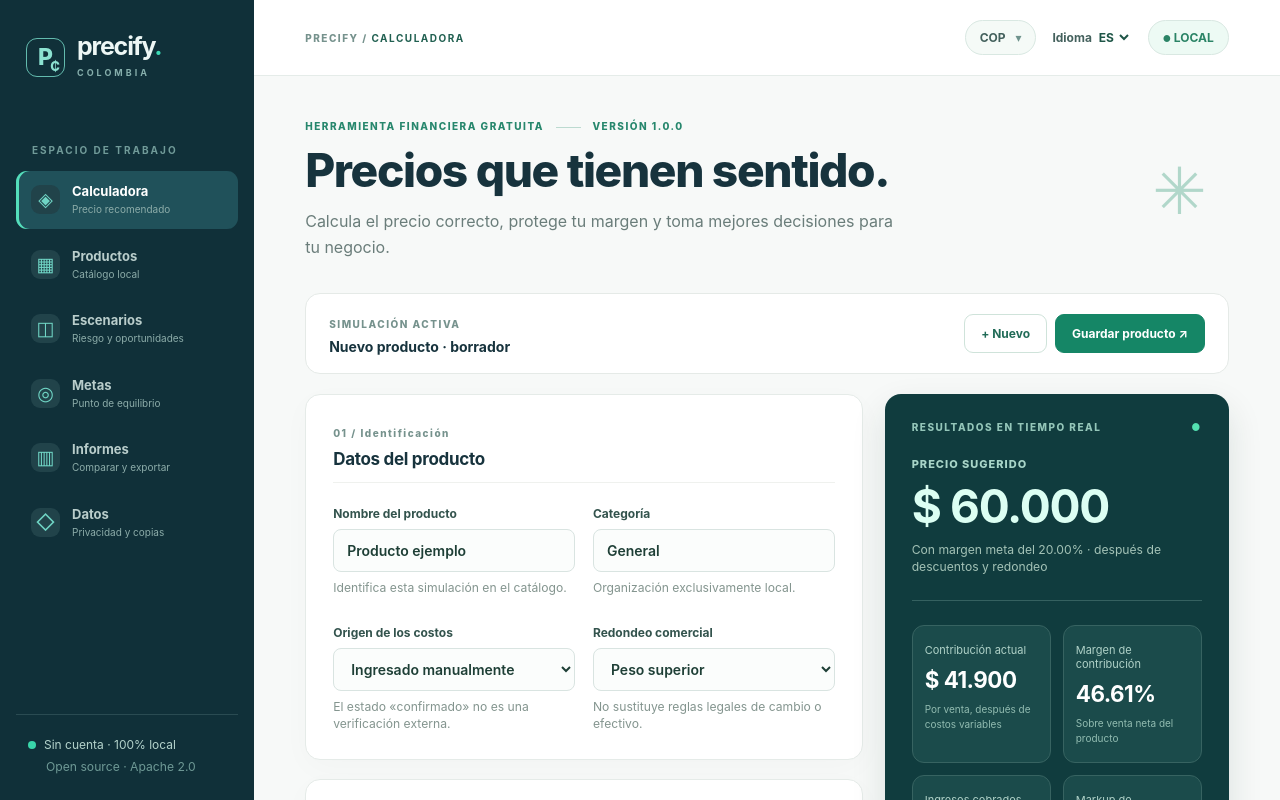
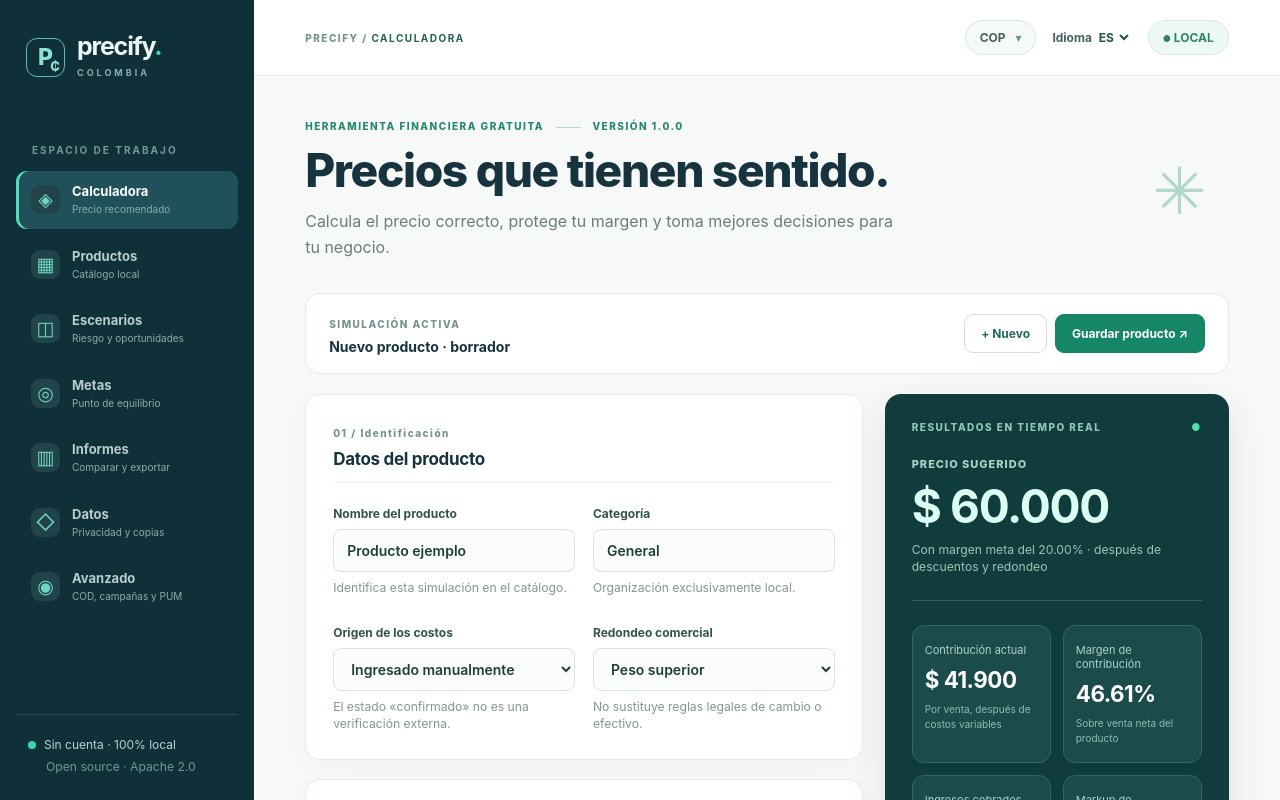
Before and after one commit to BrunoPavil18/Precify-Colombia, a React (Vite) app in the folder apps/web/: page / in a window 1280 px wide. Shown: the top 800 px of the page. Built offline with nearby package versions, Linux system fonts and the light colour scheme.

Commit message:
feat(web): expose advanced calculators via new navigation page

```diff
--- a/apps/web/src/App.tsx
+++ b/apps/web/src/App.tsx
@@ -1,3 +1,4 @@
+import { AdvancedLab } from "./AdvancedLab";
 import { useEffect, useMemo, useRef, useState } from "react";
 import {
  analyze, decodeBackup, defaultScenarios, EMPTY_INPUT, encodeBackup, exportProductsCsv,
@@ -8,7 +9,7 @@ import {
 import { LocaleContext, readLocale, saveLocale, translate, useTranslator, type Locale } from "./i18n";
 import { downloadFile, loadWorkspace, persistWorkspace } from "./storage";
 
-type Page = "calculadora" | "productos" | "escenarios" | "metas" | "informes" | "datos";
+type Page = "calculadora" | "productos" | "escenarios" | "metas" | "informes" | "datos" | "avanzado";
 const nav: {id:Page;icon:string;label:string;description:string}[]=[
  {id:"calculadora",icon:"◈",label:"Calculadora",description:"Precio recomendado"},
  {id:"productos",icon:"▦",label:"Productos",description:"Catálogo local"},
@@ -16,6 +17,7 @@ const nav: {id:Page;icon:string;label:string;description:string}[]=[
  {id:"metas",icon:"◎",label:"Metas",description:"Punto de equilibrio"},
  {id:"informes",icon:"▥",label:"Informes",description:"Comparar y exportar"},
  {id:"datos",icon:"◇",label:"Datos",description:"Privacidad y copias"},
+ {id:"avanzado",icon:"◉",label:"Avanzado",description:"COD, campañas y PUM"},
 ];
 type MoneyKey = "acquisition"|"packaging"|"shippingCost"|"shippingCharged"|
  "fixedFee"|"advertising"|"returnsReserve"|"codReserve"|"discountFixed"|"currentPrice"|"monthlyFixed";
@@ -424,6 +426,7 @@ export default function App(){
         </>}
       </aside>
      </div>}
+     {page==="avanzado"&&<AdvancedLab workspace={workspace}/>}
      {page==="informes"&&<section className="main-card"><div className="section-head"><div><span className="eyebrow">{t("RENTABILIDAD")}</span><h2>{t("Ranking por contribución")}</h2></div><div className="actions"><button className="secondary" onClick={()=>{try{downloadFile(exportProductsCsv(workspace,{
  headers:["ID","Producto","Categoría","Origen","Precio actual (COP)","Contribución (COP)","Margen contribución (%)","Fecha actualización"].map(t),
  origin:{manual:t("Ingreso manual"),estimado:t("Estimación"),confirmado:t("Declarado confirmado")}
```
